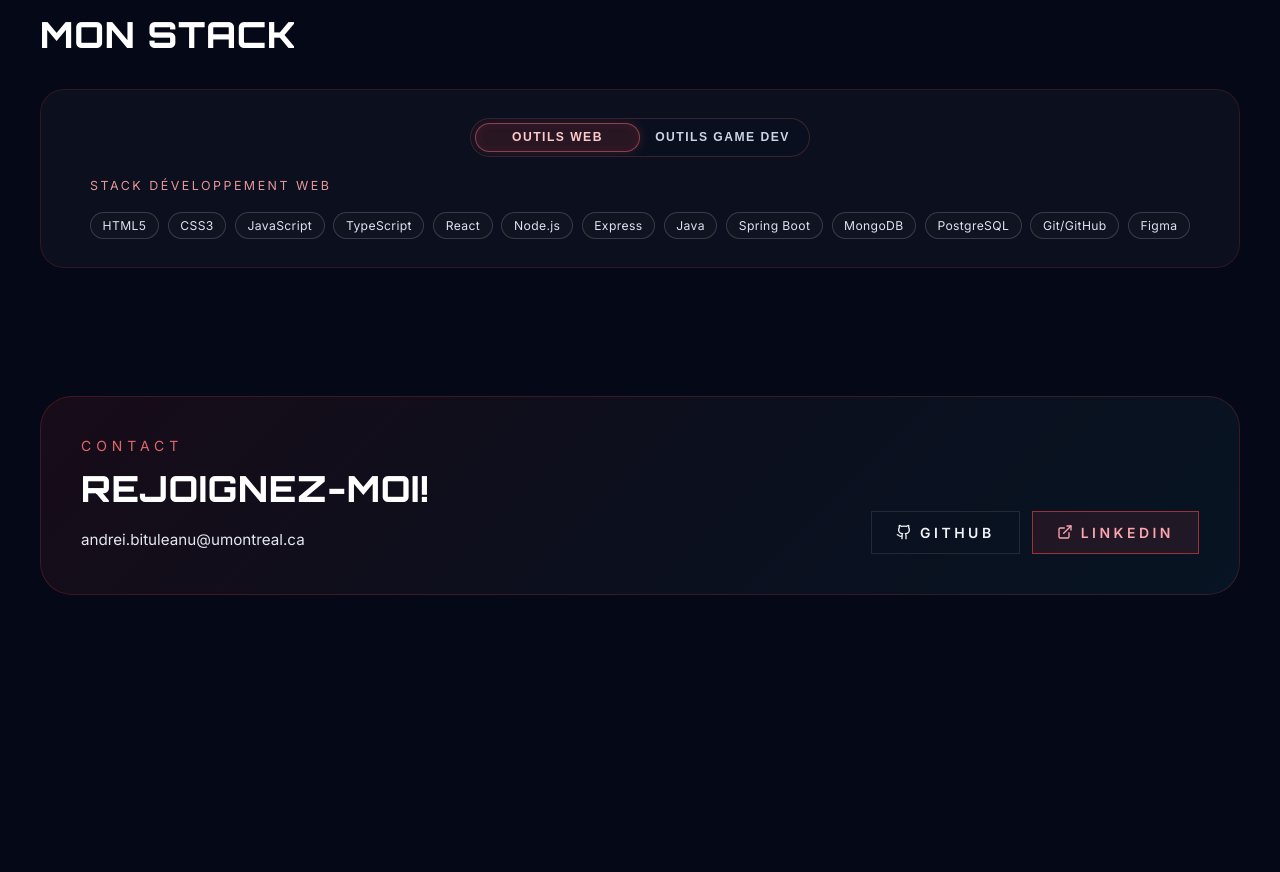
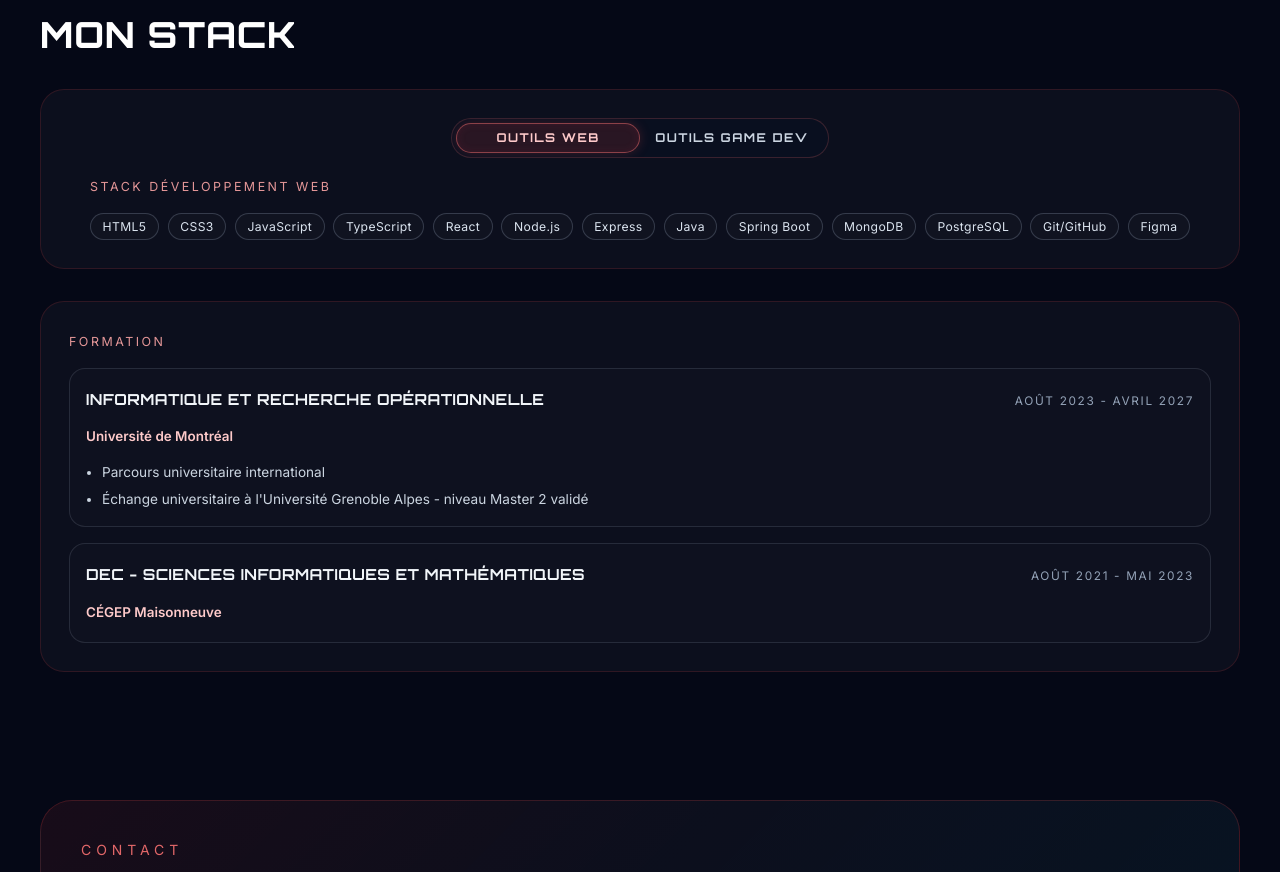
Before and after one commit to StarPlatinumSan/Portfolio, a React (Vite) app: page / in a window 1280 px wide. Shown: the part 5883-6755 px from the top of the page. Before the commit the page ends 6622 px from the top, so only its background shows below. Built offline with nearby package versions, Linux system fonts and the light colour scheme.

Commit message:
small fixes + formation

```diff
--- a/src/App.css
+++ b/src/App.css
@@ -1077,6 +1077,7 @@ a {
 	color: var(--text-slate);
 	padding: 0.45rem 0.95rem;
 	border-radius: 999px;
+	font-family: "Orbitron", sans-serif;
 	font-size: 0.76rem;
 	font-weight: 700;
 	letter-spacing: 0.12em;
@@ -1120,6 +1121,68 @@ a {
 	letter-spacing: 0.03em;
 	line-height: 1.3;
 	color: #dbe4ef;
+}
+
+.about-education-card {
+	align-items: stretch;
+}
+
+.about-education-list {
+	display: grid;
+	gap: 1rem;
+}
+
+.about-education-item {
+	border-radius: 1rem;
+	border: 1px solid rgba(148, 163, 184, 0.18);
+	background: rgba(255, 255, 255, 0.01);
+	padding: 1rem;
+}
+
+.about-education-head {
+	display: flex;
+	flex-wrap: wrap;
+	align-items: baseline;
+	justify-content: space-between;
+	gap: 0.6rem;
+}
+
+.about-education-head h3 {
+	margin: 0;
+	font-family: "Orbitron", sans-serif;
+	font-size: 0.95rem;
+	font-weight: 700;
+	text-transform: uppercase;
+	letter-spacing: 0.03em;
+	color: #f1f5f9;
+}
+
+.about-education-head p {
+	margin: 0;
+	font-size: 0.74rem;
+	text-transform: uppercase;
+	letter-spacing: 0.14em;
+	color: var(--text-slate-dark);
+}
+
+.about-education-school {
+	margin: 0.5rem 0 0;
+	font-size: 0.84rem;
+	font-weight: 600;
+	color: #fecaca;
+}
+
+.about-education-highlights {
+	margin: 0.65rem 0 0;
+	padding-left: 1rem;
+	display: grid;
+	gap: 0.3rem;
+}
+
+.about-education-highlights li {
+	font-size: 0.85rem;
+	line-height: 1.65;
+	color: var(--text-slate);
 }
 
 .contact-card {
--- a/src/App.jsx
+++ b/src/App.jsx
@@ -50,7 +50,7 @@ const content = {
 			button: "Site du Studio",
 		},
 		webSection: { section: "Projets", title: "Projets Notables", groupTitle: "Projets Web" },
-		experienceSection: { section: "Expérience", title: "Ce Que J'apporte" },
+		experienceSection: { section: "Expérience", title: "Mon Apport" },
 		about: {
 			section: "À propos",
 			title: "Mon Stack",
@@ -58,6 +58,21 @@ const content = {
 			gameButton: "Outils Game Dev",
 			webStackTitle: "Stack Développement Web",
 			gameStackTitle: "Stack Développement Jeu",
+			educationTitle: "Formation",
+			educationItems: [
+				{
+					degree: "Informatique et recherche opérationnelle",
+					period: "Août 2023 - Avril 2027",
+					institution: "Université de Montréal",
+					highlights: ["Parcours universitaire international", "Échange universitaire à l'Université Grenoble Alpes - niveau Master 2 validé"],
+				},
+				{
+					degree: "DEC - Sciences informatiques et mathématiques",
+					period: "Août 2021 - Mai 2023",
+					institution: "CÉGEP Maisonneuve",
+					highlights: [],
+				},
+			],
 		},
 		contactSection: { section: "Contact", title: "Rejoignez-moi!", github: "GitHub", linkedin: "LinkedIn" },
 		viewLabel: "Voir",
@@ -171,7 +186,7 @@ const content = {
 			{ role: "Développeur Frontend", place: "Bénévolat", period: "2024 - 2025", summary: "Contribution à des apps web comme le Hackathon UDEM 2025 et le journal du département de physique UDEM." },
 		],
 		webDevTools: ["HTML5", "CSS3", "JavaScript", "TypeScript", "React", "Node.js", "Express", "Java", "Spring Boot", "MongoDB", "PostgreSQL", "Git/GitHub", "Figma"],
-		gameDevTools: ["Unity", "C#", "Narrative Design", "Cinemachine", "Scriptable Objects", "2D Prototyping", "Level/Technical Design", "FMV Editing Workflow", "Version Control"],
+		gameDevTools: ["Unity", "C#", "Narrative Design", "Game Design", "Cinemachine", "Scriptable Objects", "2D Prototyping", "Level/Technical Design", "FMV Editing Workflow", "Version Control"],
 	},
 	en: {
 		brandName: "Andrei Bituleanu",
@@ -221,6 +236,21 @@ const content = {
 			gameButton: "Game Dev Tools",
 			webStackTitle: "Web Development Stack",
 			gameStackTitle: "Game Development Stack",
+			educationTitle: "Education",
+			educationItems: [
+				{
+					degree: "Computer Science and Operations Research",
+					period: "August 2023 - April 2027",
+					institution: "University of Montreal",
+					highlights: ["5-year international university track", "Exchange semester at Université Grenoble Alpes - validated at Master 2 level"],
+				},
+				{
+					degree: "DEC - Computer Science and Mathematics",
+					period: "August 2021 - May 2023",
+					institution: "CÉGEP Maisonneuve",
+					highlights: [],
+				},
+			],
 		},
 		contactSection: { section: "Contact", title: "Let's build together.", github: "GitHub", linkedin: "LinkedIn" },
 		viewLabel: "View",
@@ -339,7 +369,7 @@ const content = {
 			{ role: "Frontend Developer", place: "Volunteer", period: "2024 - 2025", summary: "Volunteer work on web apps such as UDEM's 2025 Hackathon and UDEM's physics department journal." },
 		],
 		webDevTools: ["HTML5", "CSS3", "JavaScript", "TypeScript", "React", "Node.js", "Express", "Java", "Spring Boot", "MongoDB", "PostgreSQL", "Git/GitHub", "Figma"],
-		gameDevTools: ["Unity", "C#", "Narrative Design", "Cinemachine", "Scriptable Objects", "2D Prototyping", "Level/Technical Design", "FMV Editing Workflow", "Version Control"],
+		gameDevTools: ["Unity", "C#", "Narrative Design", "Game Design", "Cinemachine", "Scriptable Objects", "2D Prototyping", "Level/Technical Design", "FMV Editing Workflow", "Version Control"],
 	},
 };
 
@@ -793,6 +823,28 @@ export default function App() {
 								</div>
 							</div>
 						</motion.div>
+
+						<motion.div {...getInViewCardProps(0.16)} className="about-card about-education-card">
+							<p className="about-tools-title">{t.about.educationTitle}</p>
+							<div className="about-education-list">
+								{t.about.educationItems.map((item) => (
+									<article key={item.degree} className="about-education-item">
+										<div className="about-education-head">
+											<h3>{item.degree}</h3>
+											<p>{item.period}</p>
+										</div>
+										<p className="about-education-school">{item.institution}</p>
+										{item.highlights.length > 0 ? (
+											<ul className="about-education-highlights">
+												{item.highlights.map((highlight) => (
+													<li key={highlight}>{highlight}</li>
+												))}
+											</ul>
+										) : null}
+									</article>
+								))}
+							</div>
+						</motion.div>
 					</div>
 				</section>
 
```
